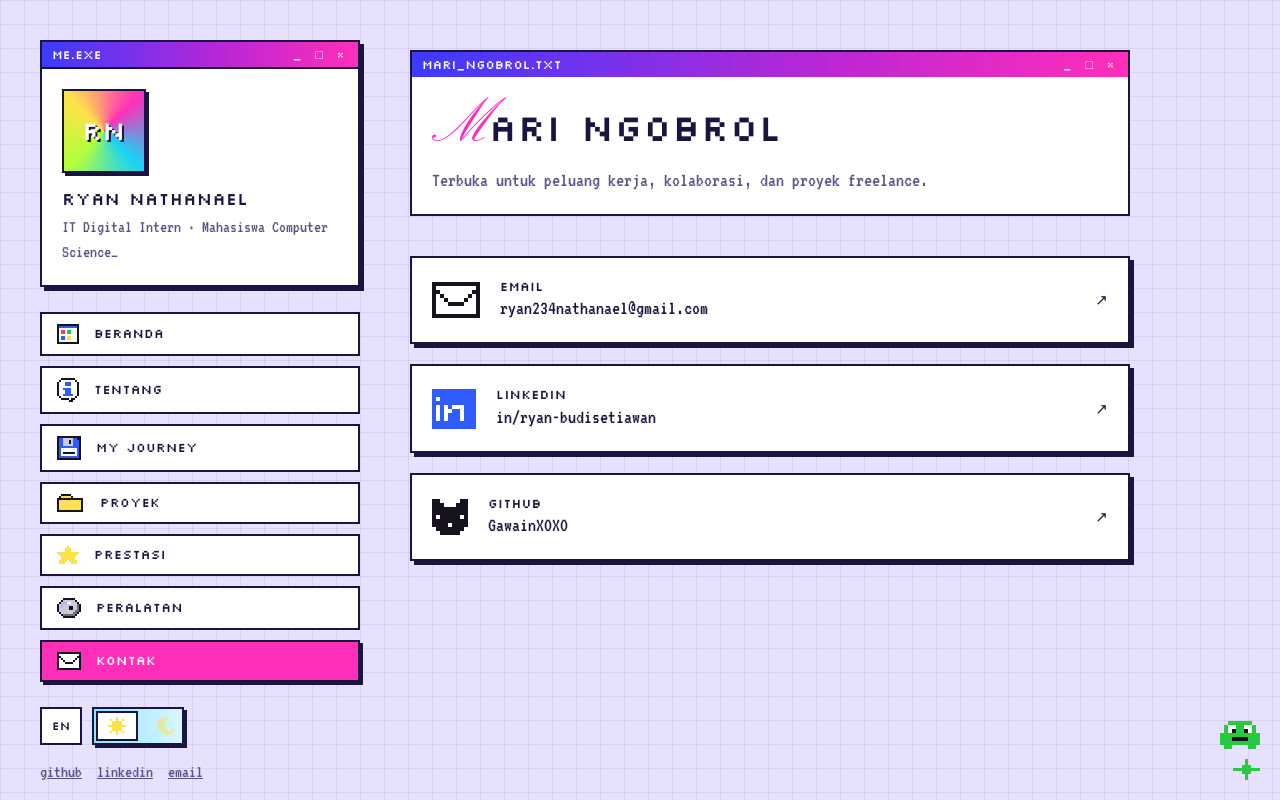
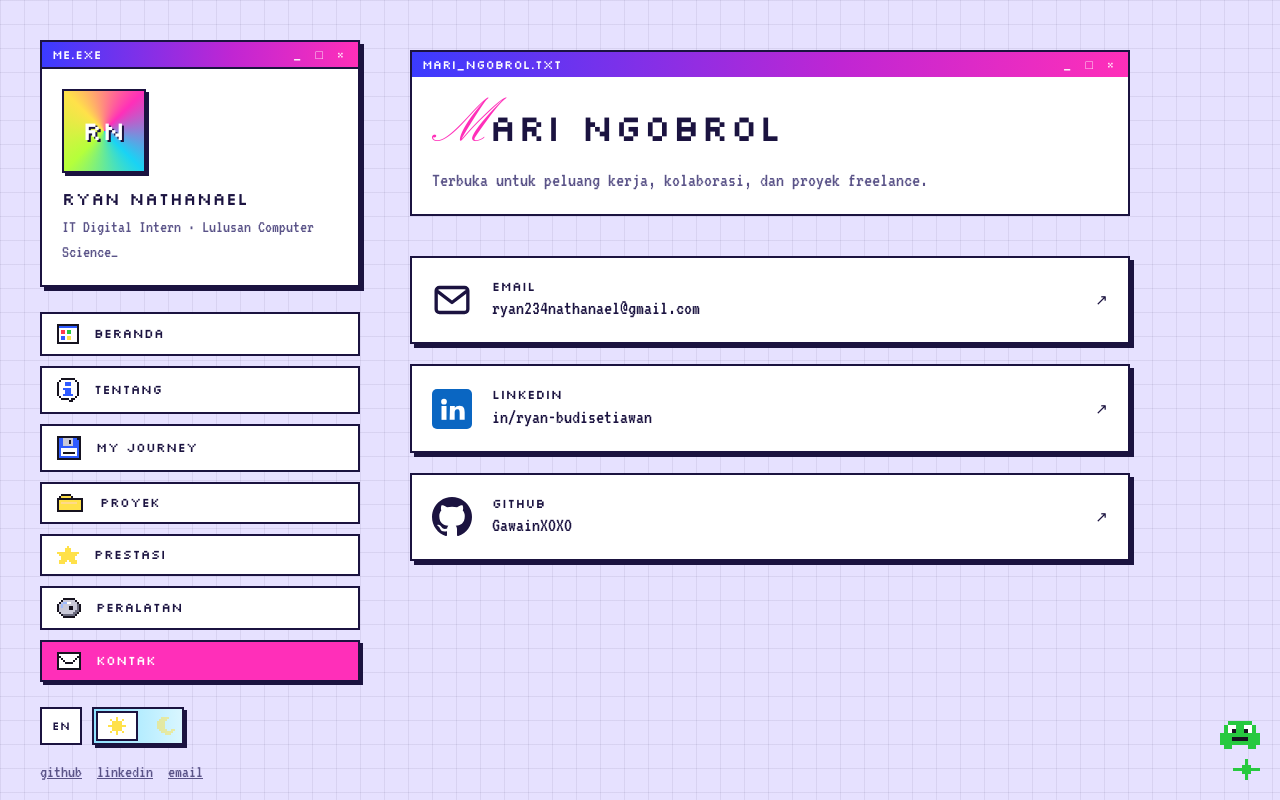
Before and after one commit to GawainXOXO/Portfolio, a Next.js app: page /contact in a window 1280 px wide. Built offline with nearby package versions, Linux system fonts and the light colour scheme.

Commit message:
Use plain contact icons and update wording to graduate

```diff
--- a/app/contact/page.tsx
+++ b/app/contact/page.tsx
@@ -2,14 +2,39 @@
 import { SITE } from "@/lib/data";
 import { UI, useLang } from "@/lib/i18n";
 import { PageTitle } from "@/components/Section";
-import { Pixel } from "@/components/Pixel";
+
+
+function Icon({ name }: { name: "mail" | "linkedin" | "github" }) {
+  const common = { width: 40, height: 40, "aria-hidden": true } as const;
+  if (name === "mail")
+    return (
+      <svg {...common} viewBox="0 0 24 24" fill="none" stroke="currentColor" strokeWidth="2" strokeLinejoin="round" strokeLinecap="round">
+        <rect x="2.5" y="4.5" width="19" height="15" rx="2" />
+        <path d="m3.5 7 8.5 6.5L20.5 7" />
+      </svg>
+    );
+  if (name === "linkedin")
+    return (
+      <svg {...common} viewBox="0 0 24 24">
+        <rect width="24" height="24" rx="3" fill="#0A66C2" />
+        <circle cx="7.2" cy="7.6" r="1.7" fill="#fff" />
+        <rect x="5.7" y="10.2" width="3" height="8.3" fill="#fff" />
+        <path d="M10.8 10.2h2.9v1.2c.5-.9 1.6-1.4 2.8-1.4 2.6 0 3.1 1.7 3.1 3.9v4.6h-3v-4.1c0-1 0-2.2-1.4-2.2s-1.6 1.1-1.6 2.2v4.1h-3z" fill="#fff" />
+      </svg>
+    );
+  return (
+    <svg {...common} viewBox="0 0 16 16" fill="currentColor">
+      <path d="M8 0C3.58 0 0 3.58 0 8c0 3.54 2.29 6.53 5.47 7.59.4.07.55-.17.55-.38 0-.19-.01-.82-.01-1.49-2.01.37-2.53-.49-2.69-.94-.09-.23-.48-.94-.82-1.13-.28-.15-.68-.52-.01-.53.63-.01 1.08.58 1.23.82.72 1.21 1.87.87 2.33.66.07-.52.28-.87.51-1.07-1.78-.2-3.64-.89-3.64-3.95 0-.87.31-1.59.82-2.15-.08-.2-.36-1.02.08-2.12 0 0 .67-.21 2.2.82.64-.18 1.32-.27 2-.27.68 0 1.36.09 2 .27 1.53-1.04 2.2-.82 2.2-.82.44 1.1.16 1.92.08 2.12.51.56.82 1.27.82 2.15 0 3.07-1.87 3.75-3.65 3.95.29.25.54.73.54 1.48 0 1.07-.01 1.93-.01 2.2 0 .21.15.46.55.38A8.013 8.013 0 0016 8c0-4.42-3.58-8-8-8z" />
+    </svg>
+  );
+}
 
 export default function ContactPage() {
   const { lang } = useLang();
   const links = [
-    { label: "Email", value: SITE.email, href: `mailto:${SITE.email}`, sprite: "mail", external: false },
-    { label: "LinkedIn", value: "in/ryan-budisetiawan", href: SITE.linkedin, sprite: "linkedin", external: true },
-    { label: "GitHub", value: "GawainXOXO", href: SITE.github, sprite: "github", external: true },
+    { label: "Email", value: SITE.email, href: `mailto:${SITE.email}`, sprite: "mail" as const, external: false },
+    { label: "LinkedIn", value: "in/ryan-budisetiawan", href: SITE.linkedin, sprite: "linkedin" as const, external: true },
+    { label: "GitHub", value: "GawainXOXO", href: SITE.github, sprite: "github" as const, external: true },
   ];
   return (
     <div className="max-w-xl">
@@ -22,7 +47,7 @@ export default function ContactPage() {
               {...(l.external ? { target: "_blank", rel: "noopener noreferrer" } : {})}
               className="card flex items-center gap-4 p-4 transition-transform hover:-translate-y-1 hover:bg-accent hover:text-white"
             >
-              <Pixel name={l.sprite} size={4} />
+              <Icon name={l.sprite} />
               <span className="min-w-0">
                 <span className="px block text-[0.65rem] uppercase">{l.label}</span>
                 <span className="block truncate">{l.value}</span>
--- a/app/layout.tsx
+++ b/app/layout.tsx
@@ -12,7 +12,7 @@ const script = Pinyon_Script({ subsets: ["latin"], weight: "400", variable: "--f
 
 export const metadata: Metadata = {
   title: `${SITE.fullName} — Portofolio`,
-  description: "Portofolio Ryan Nathanael Budisetiawan: IT Digital Intern dan mahasiswa Computer Science (Software Engineering) — testing, UAT, CI/CD, dan machine learning.",
+  description: "Portofolio Ryan Nathanael Budisetiawan: IT Digital Intern dan lulusan Computer Science (Software Engineering) — testing, UAT, CI/CD, dan machine learning.",
 };
 
 const themeScript = `try{var t=localStorage.getItem('theme');if(t==='dark'||(!t&&matchMedia('(prefers-color-scheme: dark)').matches))document.documentElement.classList.add('dark')}catch(e){}`;
--- a/lib/data.ts
+++ b/lib/data.ts
@@ -17,8 +17,8 @@ export type Lang = "id" | "en";
 type L = Record<Lang, string>;
 
 export const ROLE: L = {
-  id: "IT Digital Intern · Mahasiswa Computer Science",
-  en: "IT Digital Intern · Computer Science Student",
+  id: "IT Digital Intern · Lulusan Computer Science",
+  en: "IT Digital Intern · Computer Science Graduate",
 };
 
 export const TAGLINE: L = {
@@ -28,8 +28,8 @@ export const TAGLINE: L = {
 
 export const ABOUT: L[] = [
   {
-    id: "Aku mahasiswa Computer Science di Bina Nusantara University (spesialisasi Software Engineering) dengan pengalaman langsung di application testing, UAT, dan release support untuk sistem enterprise. Saat ini aku IT Digital Intern di Sinar Mas Agribusiness and Food, menjembatani tim bisnis dan developer pada platform ITSM lewat workflow testing, issue tracking, dokumentasi teknis, dan analisis data operasional.",
-    en: "I'm a Computer Science student at Bina Nusantara University (Software Engineering specialization) with hands-on experience in application testing, UAT, and release support across enterprise systems. I'm currently an IT Digital Intern at Sinar Mas Agribusiness and Food, bridging business teams and developers on an ITSM platform through workflow testing, issue tracking, technical documentation, and operational data analysis.",
+    id: "Aku lulusan Computer Science dari Bina Nusantara University (spesialisasi Software Engineering) dengan pengalaman langsung di application testing, UAT, dan release support untuk sistem enterprise. Saat ini aku IT Digital Intern di Sinar Mas Agribusiness and Food, menjembatani tim bisnis dan developer pada platform ITSM lewat workflow testing, issue tracking, dokumentasi teknis, dan analisis data operasional.",
+    en: "I'm a Computer Science graduate of Bina Nusantara University (Software Engineering specialization) with hands-on experience in application testing, UAT, and release support across enterprise systems. I'm currently an IT Digital Intern at Sinar Mas Agribusiness and Food, bridging business teams and developers on an ITSM platform through workflow testing, issue tracking, technical documentation, and operational data analysis.",
   },
   {
     id: "Sebelumnya aku mendukung banyak proyek UAT lewat otomasi CI/CD (Jenkins, Kubernetes, Git) di industri keuangan. Aku juga punya dasar kuat di Machine Learning dan computer vision lewat riset sistem pengenalan cerdas, termasuk skripsi tentang pengenalan Bahasa Isyarat Indonesia.",
@@ -39,7 +39,7 @@ export const ABOUT: L[] = [
 
 export const FACTS: { label: L; value: L }[] = [
   { label: { id: "Status", en: "Status" }, value: { id: "IT Digital Intern, terbuka untuk peluang kerja", en: "IT Digital Intern, open to job opportunities" } },
-  { label: { id: "Kuliah", en: "Education" }, value: { id: "Computer Science, Software Engineering — BINUS", en: "Computer Science, Software Engineering — BINUS" } },
+  { label: { id: "Pendidikan", en: "Education" }, value: { id: "Lulusan Computer Science (Software Engineering), BINUS", en: "Computer Science (Software Engineering) graduate, BINUS" } },
   { label: { id: "Fokus", en: "Focus" }, value: { id: "Testing & UAT, CI/CD, machine learning", en: "Testing & UAT, CI/CD, machine learning" } },
   { label: { id: "Lokasi", en: "Location" }, value: { id: "Indonesia", en: "Indonesia" } },
 ];
```
